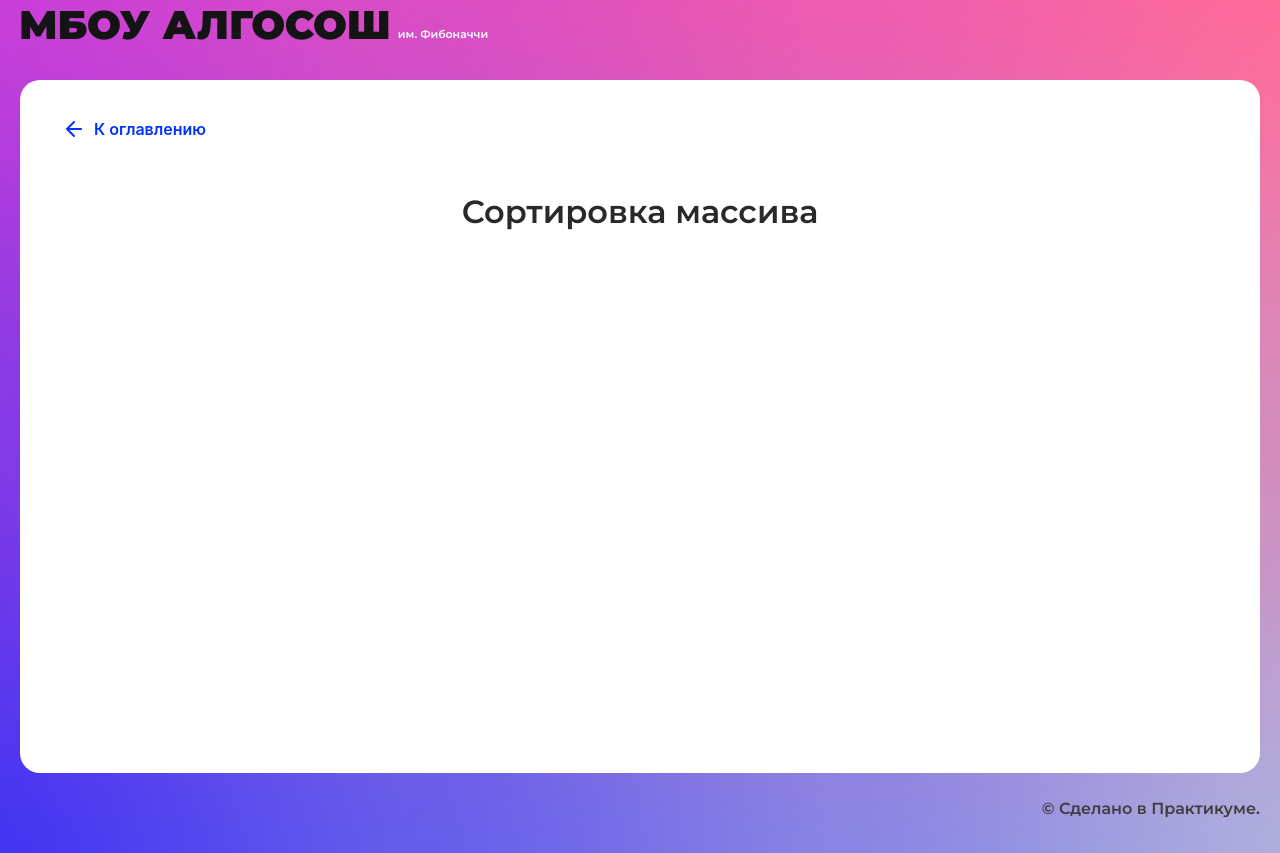
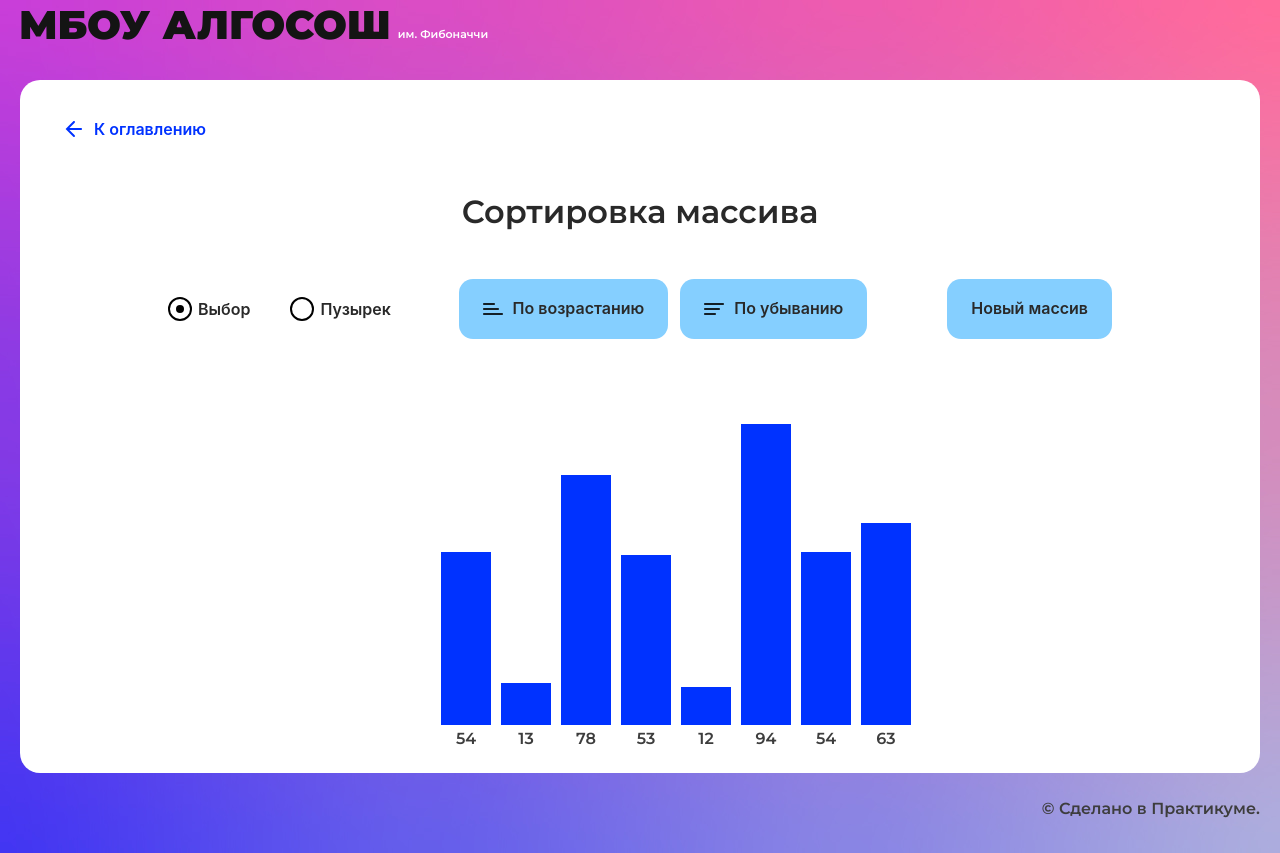
Before and after one commit to goalrazor/algoritms, a React (Create React App) app: page /sorting in a window 1280 px wide. Built offline with nearby package versions, Linux system fonts and the light colour scheme.

Commit message:
sorting component

```diff
--- /dev/null
+++ b/src/components/sorting-page/sorting-page.module.css
@@ -0,0 +1,30 @@
+.wrapper {
+    position: relative;
+}
+
+.formWrapper {
+    max-width: 944px;
+    width: 100%;
+    display: flex;
+    justify-content: space-between;
+    align-items: center;
+    margin: 0 auto;
+    padding: 0;
+}
+
+.formItem {
+    display: flex;
+}
+
+.array {
+    position: absolute;
+    bottom: 26px;
+    max-width: 1240px;
+    gap: 10px;
+    width: 100%;
+    padding: 0;
+    margin: 48px auto 0;
+    display: flex;
+    align-items: flex-end;
+    justify-content: center;
+}
--- a/src/components/sorting-page/sorting-page.tsx
+++ b/src/components/sorting-page/sorting-page.tsx
@@ -1,10 +1,175 @@
-import React from "react";
-import { SolutionLayout } from "../ui/solution-layout/solution-layout";
+import React, {ChangeEvent, useEffect, useState} from "react";
+import {SolutionLayout} from "../ui/solution-layout/solution-layout";
+import {randomArr, sleep} from "../../utils/utils";
+import styles from "./sorting-page.module.css"
+import {RadioInput} from "../ui/radio-input/radio-input";
+import {Button} from "../ui/button/button";
+import {Column} from "../ui/column/column";
+import {Direction} from "../../types/direction";
+import {TWorkArrayItem} from "./types";
+import {ElementStates} from "../../types/element-states";
 
 export const SortingPage: React.FC = () => {
-  return (
-    <SolutionLayout title="Сортировка массива">
+    const [workItemArray, setWorkItemArray] = useState<TWorkArrayItem[]>([])
+    const [sortType, setSortType] = useState<string>('selection')
+    const [isAsc, setAsc] = useState<boolean>()
+    const [inProgress, setInProgress] = useState<{ascState: boolean, descState: boolean}>({ascState: false, descState: false})
+    const [isDisabled, setDisabled] = useState<boolean>()
 
-    </SolutionLayout>
-  );
+    const getRandomArr = () => {
+        setWorkItemArray(randomArr()
+            .reduce<TWorkArrayItem[]>((acc, item) => (
+                [...acc, {number: item, state: ElementStates.Default}]), []));
+    }
+
+    const handleRadio = (e: ChangeEvent<HTMLInputElement>) => {
+        setSortType(e.target.value);
+    }
+
+    const bubbleSort = async (arr: TWorkArrayItem[]) => {
+        for (let i = 0; i < arr.length; i++) {
+            for (let j = 0; j < arr.length - i - 1; j++) {
+                arr[j].state = ElementStates.Changing;
+                if (arr[j + 1]) arr[j + 1].state = ElementStates.Changing;
+                setWorkItemArray([...arr]);
+                await sleep(1000);
+                if (isAsc ? arr[j].number < arr[j + 1]?.number : arr[j].number > arr[j + 1]?.number) {
+                    let temp = arr[j]
+                    arr[j] = arr[j + 1];
+                    arr[j + 1] = temp;
+                }
+                arr[j].state = ElementStates.Default;
+                if (arr[j + 1]) arr[j + 1].state = ElementStates.Default;
+                setWorkItemArray([...arr]);
+            }
+            arr[arr.length - i - 1].state = ElementStates.Modified;
+            setWorkItemArray([...arr]);
+        }
+        return arr;
+    }
+
+    const selectionSort = async (arr: TWorkArrayItem[]) => {
+        for (let i = 0; i < arr.length; i++) {
+            let min = i;
+            arr[min].state = ElementStates.Changing;
+            for (let j = i + 1; j < arr.length; j++) {
+                arr[j].state = ElementStates.Changing;
+                setWorkItemArray([...arr]);
+                await sleep(1000);
+                if (isAsc ? arr[min].number < arr[j].number : arr[min].number > arr[j].number) {
+                    min = j;
+                }
+                arr[j].state = ElementStates.Default;
+                setWorkItemArray([...arr]);
+            }
+            if (min != i) {
+                arr[min].state = ElementStates.Modified;
+                arr[i].state = ElementStates.Default;
+                let tmp = arr[i];
+                arr[i] = arr[min];
+                arr[min] = tmp;
+            } else {
+                arr[i].state = ElementStates.Modified;
+            }
+            setWorkItemArray([...arr]);
+        }
+        return arr;
+    }
+
+    useEffect(() => {
+        getRandomArr();
+
+        return () => {
+            setWorkItemArray([])
+        }
+    }, []);
+
+    const handleSort = async () => {
+        setDisabled(true)
+        if (sortType != 'selection') {
+            setWorkItemArray(await bubbleSort(workItemArray));
+        } else {
+            setWorkItemArray(await selectionSort(workItemArray));
+        }
+        setInProgress({
+            ascState: false,
+            descState: false,
+        })
+        setDisabled(false)
+    }
+
+    const handleAscendingSort = () => {
+        setAsc(true);
+        setInProgress({
+            ...inProgress,
+            ascState: true,
+        })
+        handleSort()
+    }
+
+    const handleDescendingSort = () => {
+        setAsc(false);
+        setInProgress({
+            ...inProgress,
+            descState: true,
+        })
+        handleSort()
+    }
+
+    return (
+        <SolutionLayout contentClass={styles.wrapper} title="Сортировка массива">
+            <form className={styles.formWrapper}>
+                <div className={styles.formItem}>
+                    <RadioInput
+                        disabled={isDisabled}
+                        label="Выбор"
+                        name={"type"}
+                        value={"selection"}
+                        defaultChecked
+                        extraClass="mr-20"
+                        onChange={handleRadio}
+                    />
+                    <RadioInput
+                        disabled={isDisabled}
+                        label="Пузырек"
+                        name={"type"}
+                        value={"bubble"}
+                        onChange={handleRadio}
+                    />
+                </div>
+                <div className={styles.formItem}>
+                    <Button
+                        isLoader={inProgress.ascState}
+                        disabled={isDisabled}
+                        text="По возрастанию"
+                        onClick={handleAscendingSort}
+                        sorting={Direction.Ascending}
+                        extraClass="mr-6"
+                    />
+                    <Button
+                        isLoader={inProgress.descState}
+                        disabled={isDisabled}
+                        text="По убыванию"
+                        onClick={handleDescendingSort}
+                        sorting={Direction.Descending}
+                        extraClass="mr-40"
+                    />
+                    <Button
+                        disabled={isDisabled}
+                        text="Новый массив"
+                        onClick={getRandomArr}
+                    />
+                </div>
+            </form>
+            <ul className={styles.array}>
+                {workItemArray.map((item, index) => {
+                    return (<Column
+                        key={index}
+                        index={item.number}
+                        state={item.state}
+                    />)
+                })}
+            </ul>
+        </SolutionLayout>
+    );
 };
--- /dev/null
+++ b/src/components/sorting-page/types.ts
@@ -0,0 +1,6 @@
+import {ElementStates} from "../../types/element-states";
+
+export type TWorkArrayItem = {
+    number: number,
+    state: ElementStates,
+}
--- a/src/components/ui/solution-layout/solution-layout.tsx
+++ b/src/components/ui/solution-layout/solution-layout.tsx
@@ -1,15 +1,18 @@
 import React from "react";
-import { ReturnButton } from "../return-button/return-button";
-import { Link } from "react-router-dom";
+import {ReturnButton} from "../return-button/return-button";
+import {Link} from "react-router-dom";
 import styles from "./solution-layout.module.css";
 
 interface SolutionLayoutProps {
     title: string;
     extraClass?: string;
+    contentClass?: string;
 }
 
-export const SolutionLayout: React.FC<SolutionLayoutProps> = ({
+export const SolutionLayout: React.FC<SolutionLayoutProps> = (
+    {
         extraClass = "",
+        contentClass = "",
         title,
         children,
     }) => {
@@ -25,9 +28,9 @@ export const SolutionLayout: React.FC<SolutionLayoutProps> = ({
           им. Фибоначчи
         </span>
             </div>
-      <div className={styles.contentCard}>
+            <div className={`${styles.contentCard} ${contentClass}`}>
                 <Link className={styles.link} to="/">
-          <ReturnButton extraClass={styles.returnButton} />
+                    <ReturnButton extraClass={styles.returnButton}/>
                 </Link>
                 <h3 className={`text text_type_h3 text_color_h3 ${styles.cardTitle}`}>
                     {title}
--- a/src/utils/utils.ts
+++ b/src/utils/utils.ts
@@ -1,3 +1,8 @@
 export const sleep = async (ms: number) => {
     return new Promise(resolve => setTimeout(resolve, ms))
 }
+
+export const randomArr = () => {
+    const N =  3 + Math.floor(Math.random() * 14) + 1;
+    return (Array.from({length: N}, () => Math.floor(Math.random() * 100) + 1))
+}
```
Also changed, not shown: src/components/string/types.ts (deleted, +0 -8 lines). Lines whose indentation alone changed are shown as unchanged.
